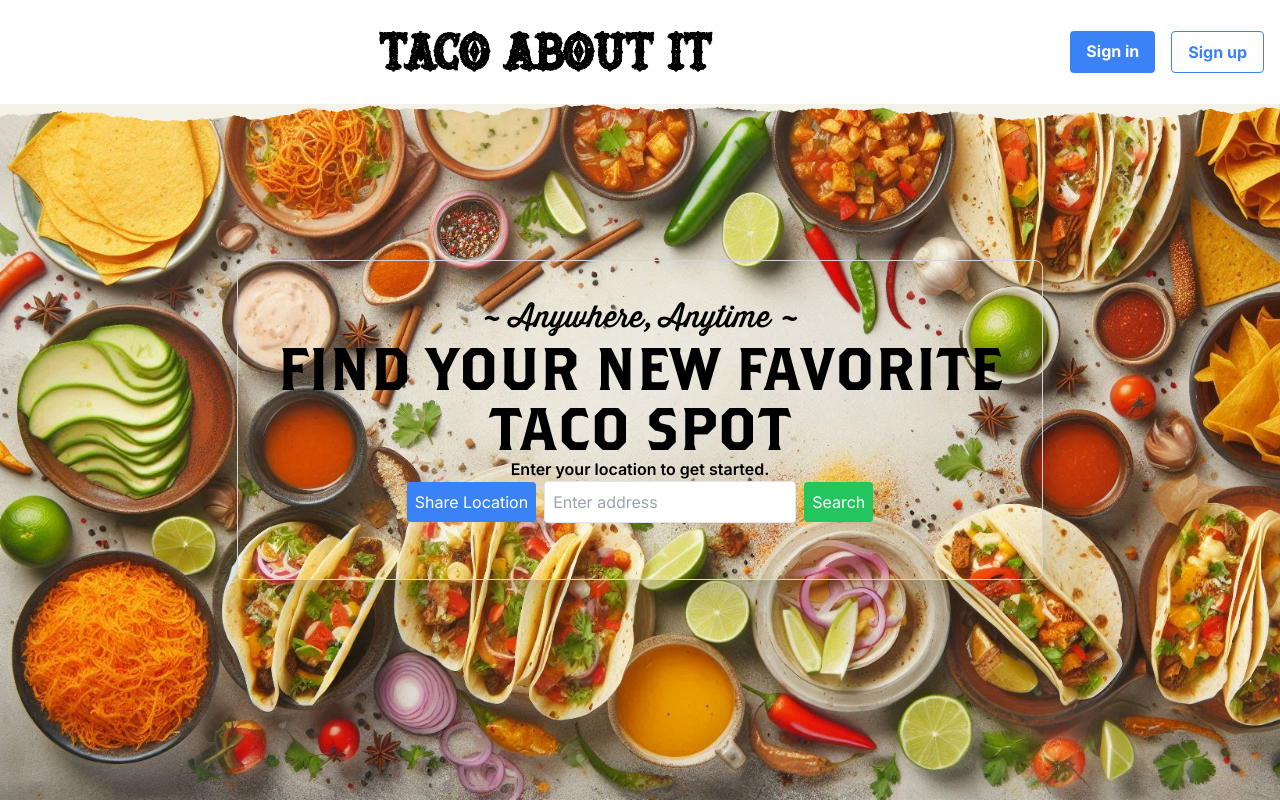
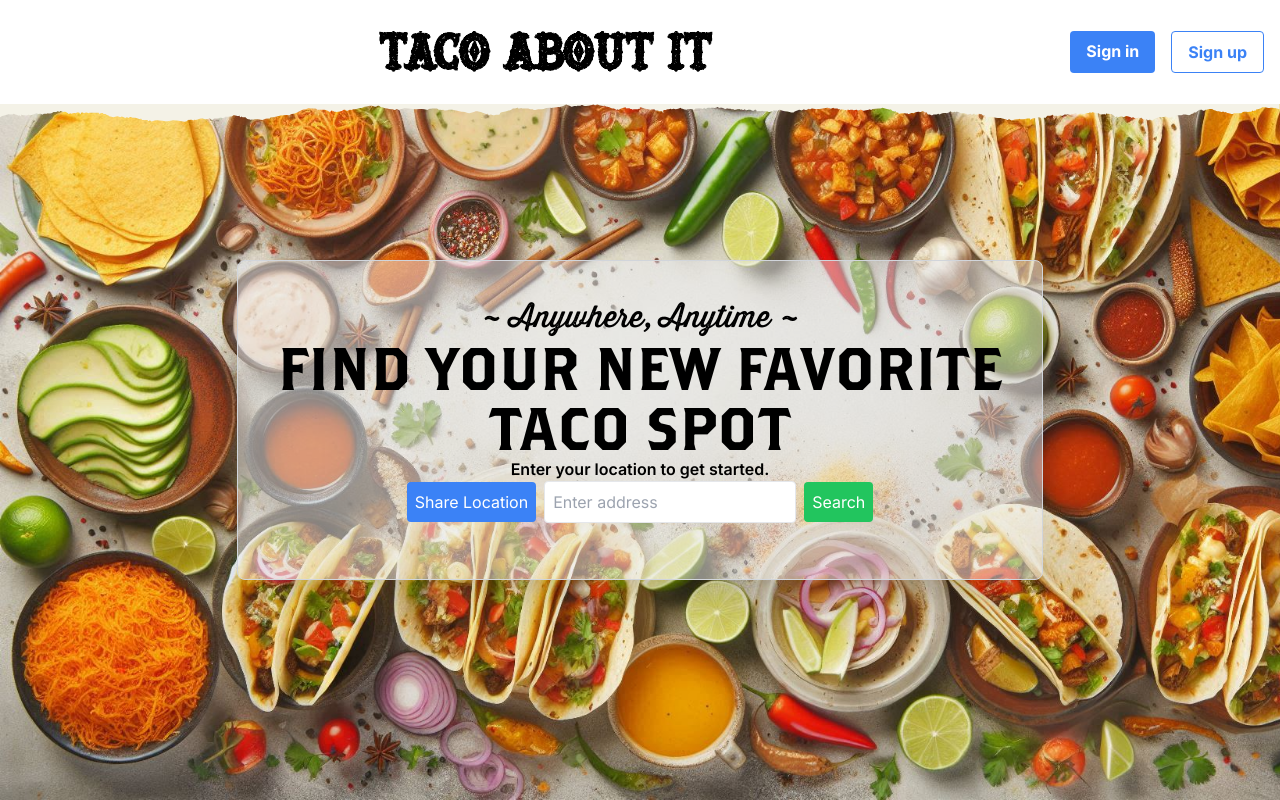
Before and after one commit to elsong86/taco-about-it, a Next.js app in the folder frontend/: page / in a window 1280 px wide. Built offline with nearby package versions, Linux system fonts and the light colour scheme.

Commit message:
Header component main styling done

```diff
--- a/frontend/src/app/page.tsx
+++ b/frontend/src/app/page.tsx
@@ -42,7 +42,7 @@ const HomePage: React.FC = () => {
 
 
         {/* Content */}
-    <div className="relative z-10 flex flex-col items-center rounded-lg border border-gray-300 p-10 text-center shadow-2xl bg-transparent mt-10">
+      <div className="relative z-10 flex flex-col items-center rounded-lg border border-gray-300 p-10 text-center shadow-2xl bg-gray-200 bg-opacity-50 mt-10">
         <p className="font-thirsty text-3xl pb-0 ">
           ~ Anywhere, Anytime ~
               </p>
@@ -56,8 +56,8 @@ const HomePage: React.FC = () => {
               handleAddressSubmit(address, router)
             }
           />
+        </div>
 
-    </div>
       </div>
     </div>
   );
```
Lines whose indentation alone changed are shown as unchanged.
